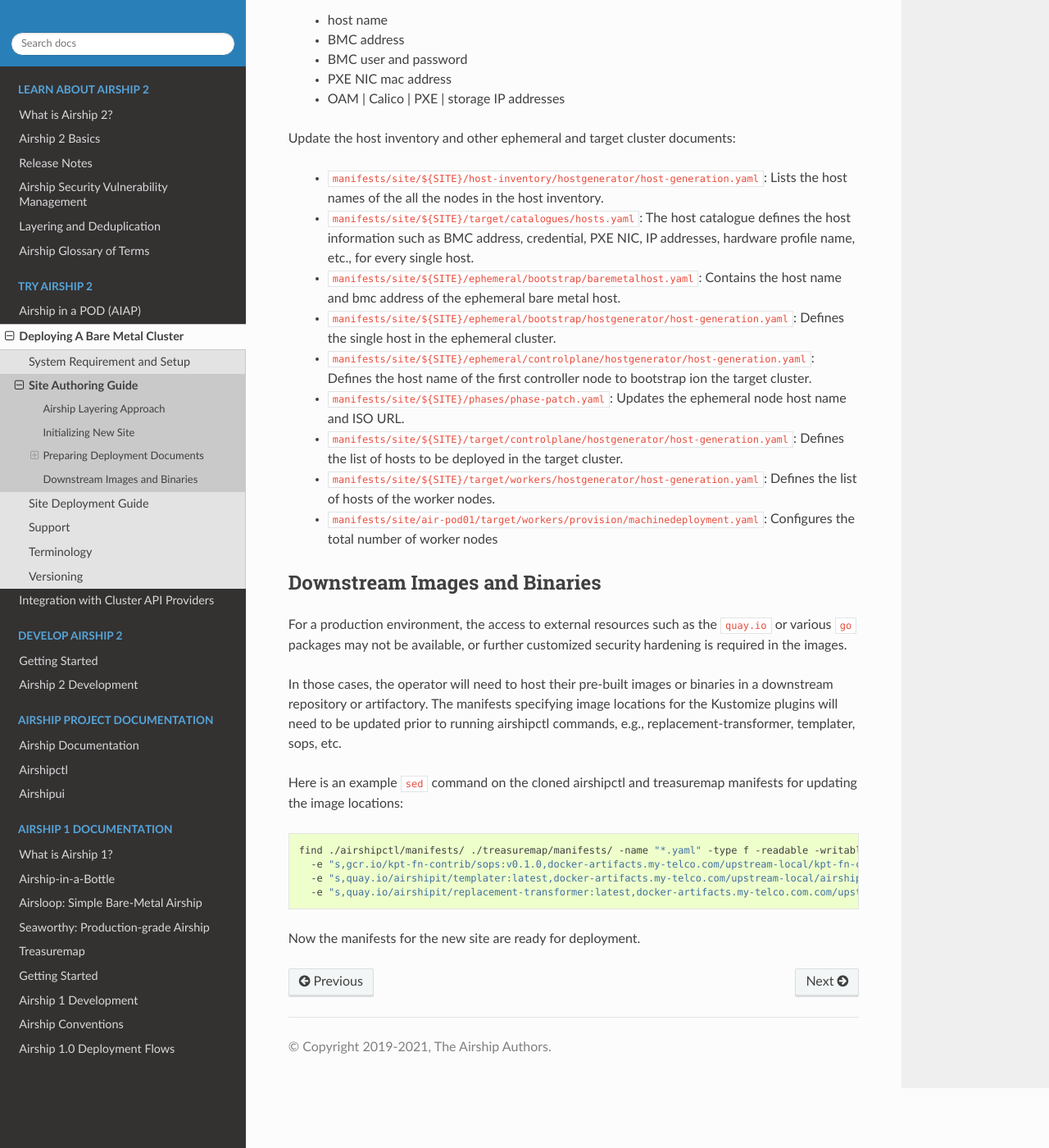
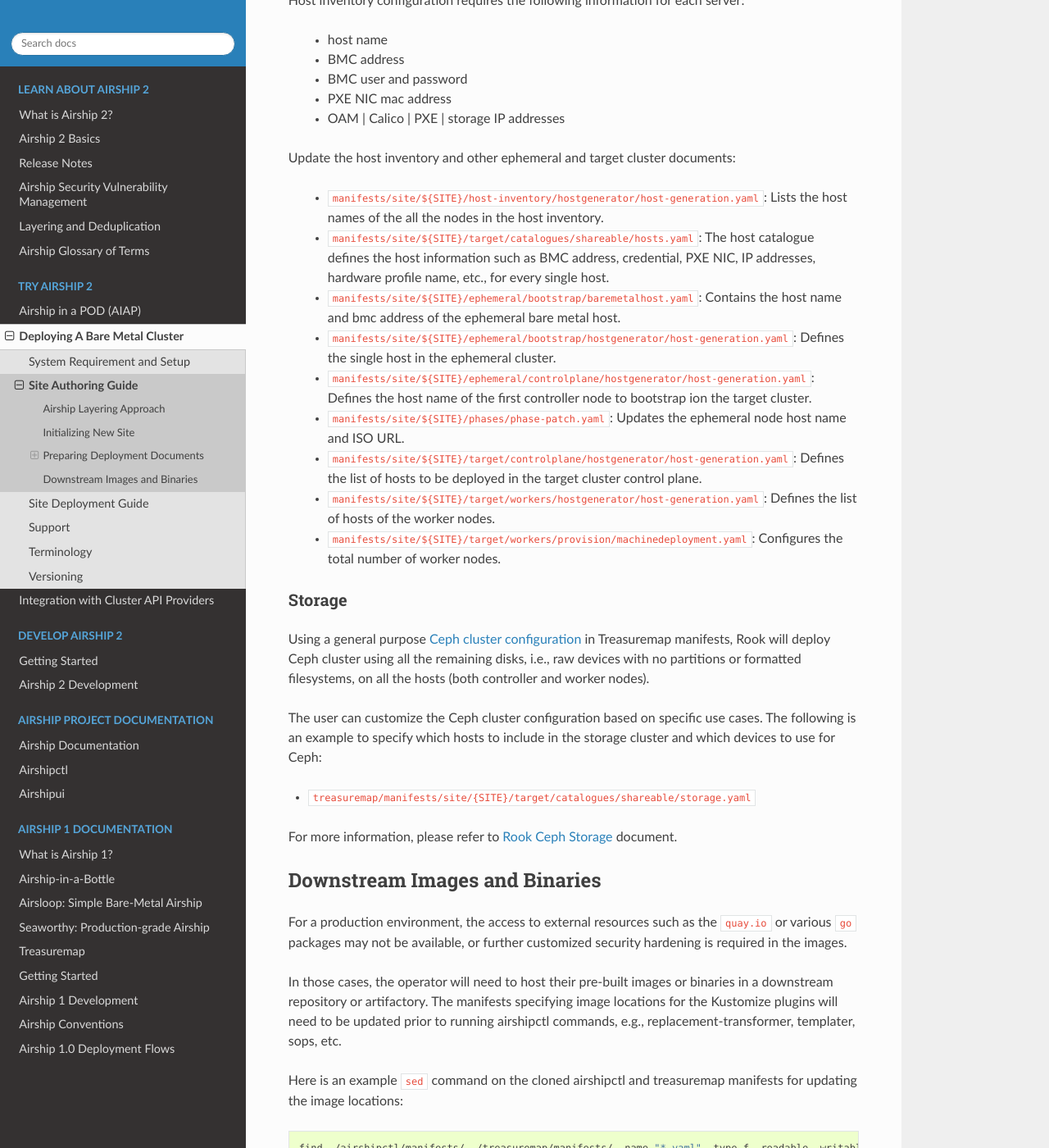
Before and after one commit to airshipit/docs, a Sphinx documentation site: the page built from doc/source/airship2/site-authoring.rst, in a window 1280 px wide and 1400 px high, scrolled down 3198 px. Shown: the whole window at 82% size. Built offline with Sphinx 7.4.7 and the Read the Docs theme 2.0.0, drawn with Linux system fonts in a browser that asks for light colours; some of the changed text lies outside the part shown.

Commit message:
Update site set up and authoring guide for release v2.1
Relates-to: #36

Change-Id: Ib4a49c33a5c28c3ae0f9c05e9111ba4bf040a592

```diff
--- a/doc/source/airship2/site-authoring.rst
+++ b/doc/source/airship2/site-authoring.rst
@@ -55,7 +55,7 @@
 To create a new site definition from the ``reference-airship-core`` site, the
 following steps are required:
 
-1. Clone the ``treasuremap`` repository at the specified reference in the Airship
+1. Clone or checkout the ``treasuremap`` repository at the specified reference in the Airship
    home directory.
 2. Create a project side-by-side with ``airshipctl`` and ``treasuremap`` directory.
 3. Copy the reference site manifests to ${PROJECT}/manifests/site/${SITE}.
@@ -132,19 +132,19 @@
 
 First, define the target and ephemeral networking catalogues.
 
-   * ``manifests/site/${SITE}/target/catalogues/networking.yaml``:
+   * ``manifests/site/${SITE}/target/catalogues/shareable/networking.yaml``:
      Contains the network definition in the entire system.
-   * ``manifests/site/${SITE}/target/catalogues/networking-ha.yaml``:
+   * ``manifests/site/${SITE}/target/catalogues/shareable/networking-ha.yaml``:
      Defines the Kubernetes and ingress virtual IP addresses as well as the
      OAM interface.
-   * ``manifests/site/${SITE}/ephemeral/catalogues/networking.yaml``:
+   * ``manifests/site/${SITE}/ephemeral/catalogues/shareable/networking.yaml``:
      Provides only the overrides specific to the ephemeral nodes.
 
 Last, update network references (e.g., interface name, IP address, port) in
 the target cluster deployment documents:
 
    * ``manifests/site/${SITE}/phases/phase-patch.yaml``
-   * ``manifests/site/${SITE}/target/catalogues/versions-airshipctl.yaml``
+   * ``manifests/site/${SITE}/target/catalogues/shareable/versions-airshipctl.yaml``
    * ``manifests/site/${SITE}/target/controlplane/metal3machinetemplate.yaml``
    * ``manifests/site/${SITE}/target/controlplane/versions-catalogue-patch.yaml``
    * ``manifests/site/${SITE}/target/initinfra-networking/patch_calico.yaml``
@@ -166,7 +166,7 @@
 
    * ``manifests/site/${SITE}/host-inventory/hostgenerator/host-generation.yaml``:
      Lists the host names of the all the nodes in the host inventory.
-   * ``manifests/site/${SITE}/target/catalogues/hosts.yaml``: The host catalogue
+   * ``manifests/site/${SITE}/target/catalogues/shareable/hosts.yaml``: The host catalogue
      defines the host information such as BMC address, credential, PXE NIC, IP
      addresses, hardware profile name, etc., for every single host.
    * ``manifests/site/${SITE}/ephemeral/bootstrap/baremetalhost.yaml``:
@@ -179,11 +179,31 @@
    * ``manifests/site/${SITE}/phases/phase-patch.yaml``: Updates the ephemeral
      node host name and ISO URL.
    * ``manifests/site/${SITE}/target/controlplane/hostgenerator/host-generation.yaml``:
-     Defines the list of hosts to be deployed in the target cluster.
+     Defines the list of hosts to be deployed in the target cluster control plane.
    * ``manifests/site/${SITE}/target/workers/hostgenerator/host-generation.yaml``:
      Defines the list of hosts of the worker nodes.
-   * ``manifests/site/air-pod01/target/workers/provision/machinedeployment.yaml``:
-     Configures the total number of worker nodes
+   * ``manifests/site/${SITE}/target/workers/provision/machinedeployment.yaml``:
+     Configures the total number of worker nodes.
+
+Storage
++++++++
+
+Using a general purpose `Ceph cluster configuration`_ in Treasuremap manifests,
+Rook will deploy Ceph cluster using all the remaining disks, i.e., raw devices
+with no partitions or formatted filesystems, on all the hosts (both controller
+and worker nodes).
+
+The user can customize the Ceph cluster configuration based on specific use
+cases. The following is an example to specify which hosts to include in the
+storage cluster and which devices to use for Ceph:
+
+* ``treasuremap/manifests/site/{SITE}/target/catalogues/shareable/storage.yaml``
+
+For more information, please refer to `Rook Ceph Storage <https://rook.io/docs/rook/v1.6/ceph-storage.html>`_
+document.
+
+.. _Ceph cluster configuration:
+   https://github.com/airshipit/treasuremap/blob/master/manifests/composite/storage-cluster/cephcluster.yaml#L32-L33
 
 Downstream Images and Binaries
 ~~~~~~~~~~~~~~~~~~~~~~~~~~~~~~
```
Also changed, not shown: other parts of doc/source/airship2/site-authoring.rst (+5 -5 lines), doc/source/airship2/site-setup.rst (+22 -23 lines).
